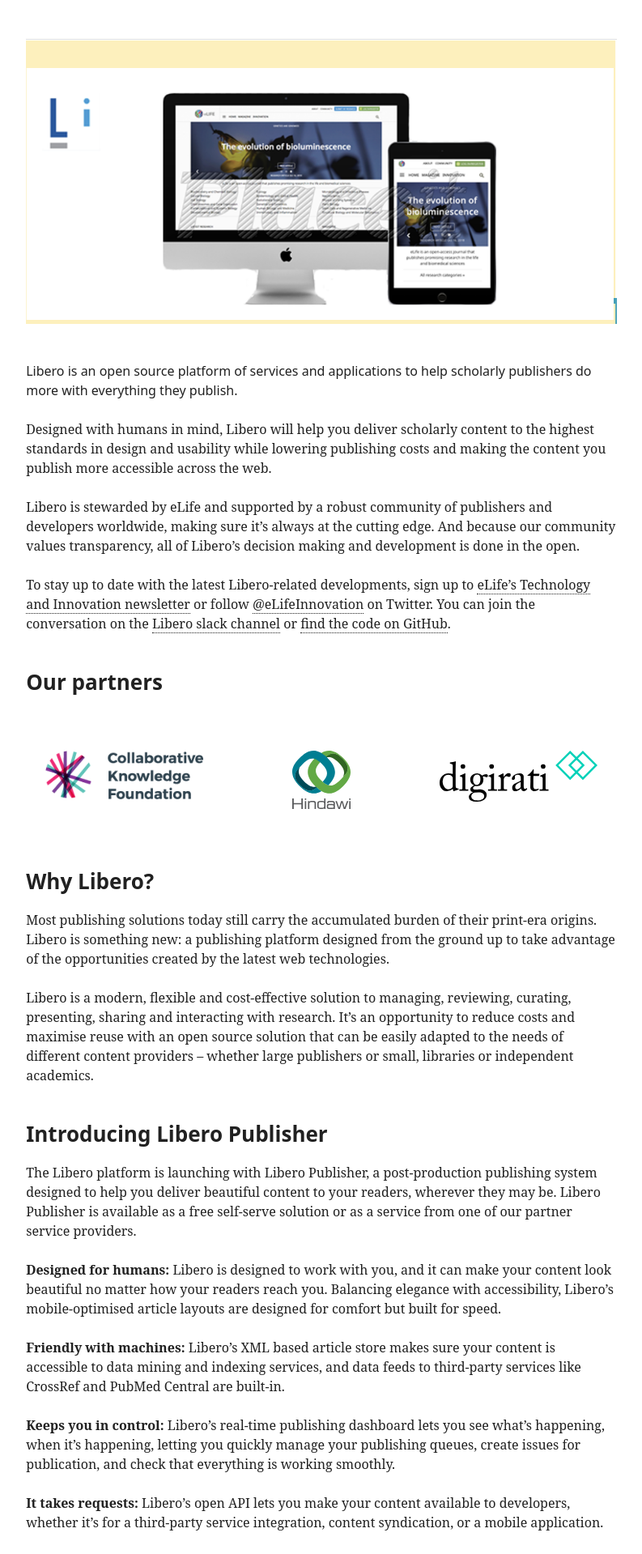
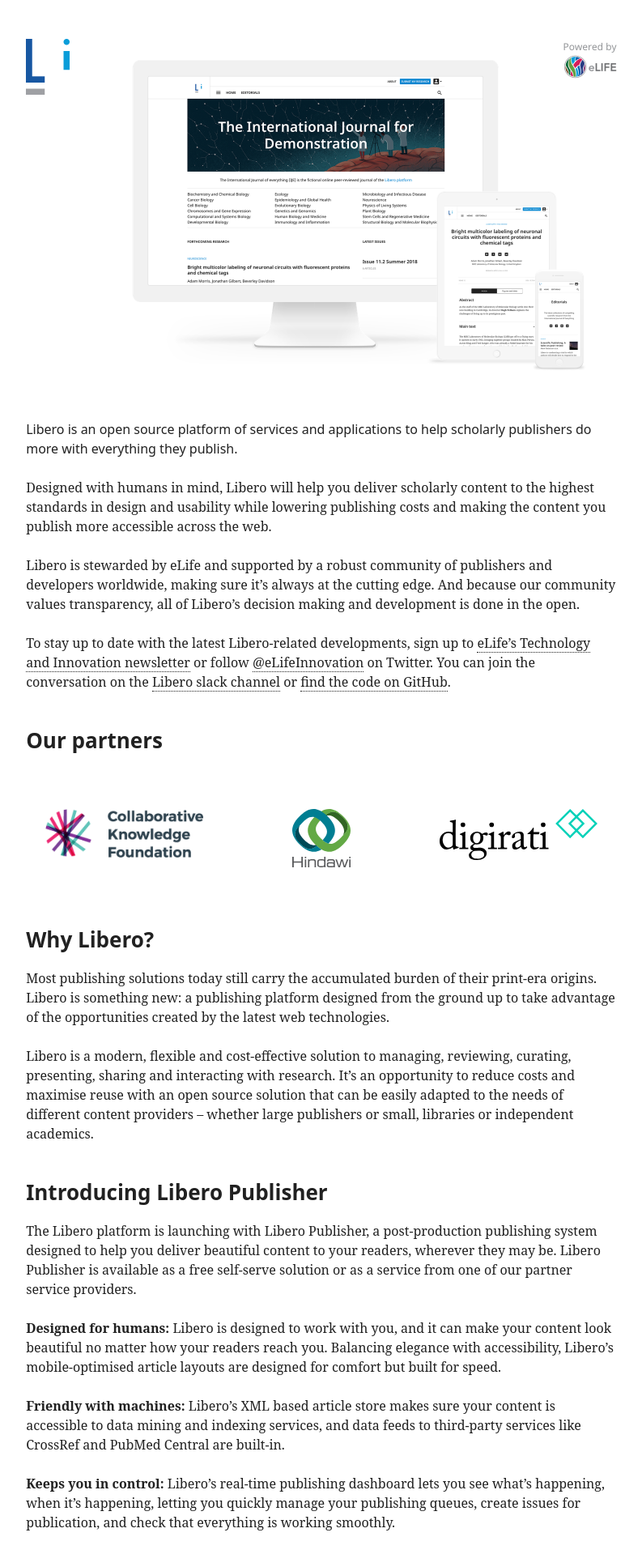
Before and after one commit to libero/libero.github.io, a Jekyll site: the page index.html, which Jekyll copies as it is, in a window 1280 px wide. Shown: the top 1919 px of the page at 81% size, without its empty margins (243-1036 px from the left). Built offline with Jekyll 4.4.1, drawn with Linux system fonts in a browser that asks for light colours; some web fonts are replaced.

Commit message:
Add header image and footer logo

```diff
--- a/index.html
+++ b/index.html
@@ -33,7 +33,7 @@
               <section class="article-section" data-behaviour="ArticleSection">
 
                 <div class="article-section__body">
-                  <img src="/assets/img/dummy-header.png" alt="Libero" class="header">
+                  <img src="/assets/img/header-image.png" alt="Libero" class="header">
                   <div class="content-header__impact-statement">Libero is an open source platform of services and applications to help scholarly publishers do more with everything they publish.</div>
 
                   <p>Designed with humans in mind, Libero will help you deliver scholarly content to the highest standards in design and usability while lowering publishing costs and making the content you publish more accessible across the web.</p>
@@ -47,17 +47,17 @@
               <div class="partners-logo-wrapper">
                 <div class="partners-logo-container">
                   <picture class="investor-logos__picture">
-                      <img src="/assets/img/logos/coko-logo.png" alt="Collabrative Knowledge Foundation" class="investor-logos__img">
+                      <a href="https://coko.foundation/"><img src="/assets/img/logos/coko-logo.png" alt="Collabrative Knowledge Foundation" class="investor-logos__img"></a>
                     </picture>
                 </div>
                 <div class="partners-logo-container">
                   <picture class="investor-logos__picture">
-                    <img src="/assets/img/logos/hindawi.svg" alt="Hindawi" class="investor-logos__img">
+                    <a href="https://www.hindawi.com/"><img src="/assets/img/logos/hindawi.svg" alt="Hindawi" class="investor-logos__img"></a>
                   </picture>
                 </div>
                 <div class="partners-logo-container">
                   <picture class="investor-logos__picture">
-                    <img src="/assets/img/logos/digirati.svg" alt="Digirati" class="investor-logos__img">
+                    <a href="https://digirati.com/"><img src="/assets/img/logos/digirati.svg" alt="Digirati" class="investor-logos__img"></a>
                   </picture>
                 </div>
               </div>
@@ -124,11 +124,11 @@
               </main>
               <footer class="site-footer">
                 <div class="site-footer__container">
+                  <a href="https://elifesciences.org"><img src="/assets/img/logos/powered-by-elife-footer.svg" alt="Powered by eLife" class="logo"></a>
                   <div class="site-smallprint" id="foot-note">
                     <small>
                       eLife Sciences Publications, Ltd is a limited liability non-profit non-stock corporation incorporated in the State of Delaware, USA, with company number 5030732, and is registered in the UK with company number FC030576 and branch number BR015634 at the address eLife Sciences Publications Ltd, Westbrook Centre, Milton Road, Cambridge CB4 1YG, UK
                     </small>
-                    <img src="/assets/img/logos/powered-by-elife-logo.png" alt="Powered by eLife" class="logo">
                   </div>
                 </div>
               </footer>
```
Also changed, not shown: assets/css/all.css, assets/img/dummy-header.png (deleted), assets/img/header-image.png (added), assets/img/icons/quote-end.svg (deleted), assets/img/icons/quote-start.svg (deleted), assets/img/logos/powered-by-elife-footer.svg (added), assets/img/logos/powered-by-elife-logo.png (deleted).
